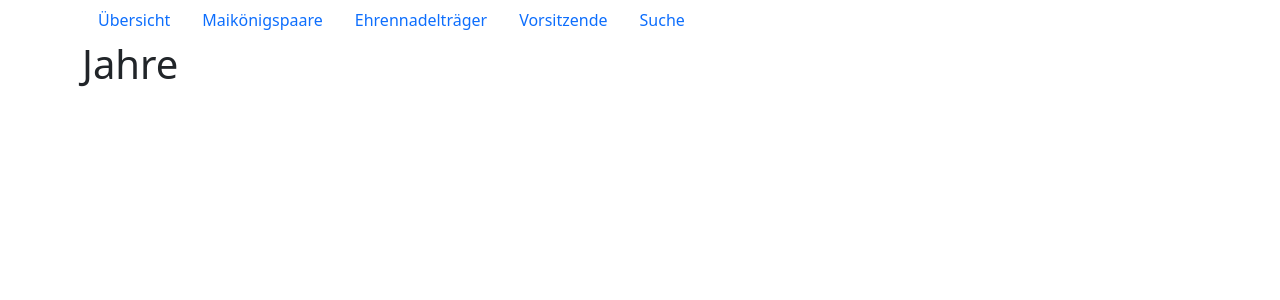
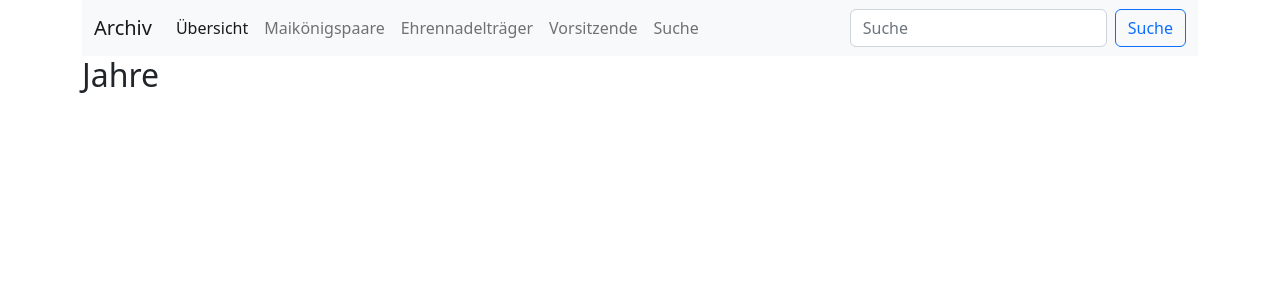
Before and after one commit to cehser/mgarchiv, a Django app: page / in a window 1280 px wide. Shown: the top 300 px of the page. Run offline with Django 4.2, Linux system fonts and the light colour scheme; data that the repository does not hold is empty; parts of the project's set-up code (start-up, migrations or seed data) failed here and were passed over; some libraries are stand-ins or nearby versions.

Commit message:
Navbar eingefügt Master-Template umbenannt Bootstrap-Modul entfernt und in Template eingefügt Überschriftenebenen korrigiert h1->h2

```diff
--- /dev/null
+++ b/archiv/templates/_master.html
@@ -0,0 +1,22 @@
+<!DOCTYPE html>
+<html lang="de">
+<head>
+  <meta charset="utf-8">
+  <meta name="viewport" content="width=device-width, initial-scale=1">
+  <title>{% block title %}{% endblock %}</title>
+  <!-- Bootstrap -->
+  <link href="https://cdn.jsdelivr.net/npm/bootstrap@5.2.3/dist/css/bootstrap.min.css" rel="stylesheet" integrity="sha384-rbsA2VBKQhggwzxH7pPCaAqO46MgnOM80zW1RWuH61DGLwZJEdK2Kadq2F9CUG65" crossorigin="anonymous">
+</head>
+
+</head>
+<body>
+  <div class="container">
+    {% include '_navbar.html' %}
+
+
+    {% block content %}
+    {% endblock %}
+  </div>
+  <script src="https://cdn.jsdelivr.net/npm/bootstrap@5.2.3/dist/js/bootstrap.bundle.min.js" integrity="sha384-kenU1KFdBIe4zVF0s0G1M5b4hcpxyD9F7jL+jjXkk+Q2h455rYXK/7HAuoJl+0I4" crossorigin="anonymous"></script>
+</body>
+</html>
--- /dev/null
+++ b/archiv/templates/_navbar.html
@@ -0,0 +1,27 @@
+{% url 'jahre' as home_url %}
+{% url 'maikoenigspaare' as maikoenigspaare_url %}
+{% url 'ehrennadeltraeger' as ehrennadeltraeger_url %}
+{% url 'vorsitzende' as vorsitzende_url %}
+{% url 'suche' as suche_url %}
+
+<nav class="navbar  navbar-expand-lg bg-light">
+  <div class="container-fluid">
+    <span class="navbar-brand mb-0 h1">Archiv</span>
+    <button class="navbar-toggler" type="button" data-bs-toggle="collapse" data-bs-target="#navbarNav" aria-controls="navbarNav" aria-expanded="false" aria-label="Toggle navigation">
+      <span class="navbar-toggler-icon"></span>
+    </button>
+    <div class="collapse navbar-collapse" id="navbarNav">
+      <ul class="navbar-nav">
+        <li class="nav-item"><a class="nav-link {% if request.path == home_url %} active {%endif%}" href="{{home_url}}">Übersicht</a></li>
+        <li class="nav-item"><a class="nav-link {% if request.path == maikoenigspaare_url %} active {%endif%}" href="{{maikoenigspaare_url}}">Maikönigspaare</a></li>
+        <li class="nav-item"><a class="nav-link {% if request.path == ehrennadeltraeger_url %} active {%endif%}" href="{{ehrennadeltraeger_url}}">Ehrennadelträger</a></li>
+        <li class="nav-item"><a class="nav-link {% if request.path == vorsitzende_url %} active {%endif%}" href="{{vorsitzende_url}}">Vorsitzende</a></li>
+        <li class="nav-item"><a class="nav-link {% if request.path == suche_url %} active {%endif%}" href="{{suche_url}}">Suche</a></li>
+      </ul>
+    </div>
+    <form class="d-flex" role="search">
+      <input class="form-control me-2" type="search" placeholder="Suche" aria-label="Suche">
+      <button class="btn btn-outline-primary" type="submit">Suche</button>
+    </form>
+  </div>
+</nav>
--- a/archiv/templates/ehrennadeltraeger.html
+++ b/archiv/templates/ehrennadeltraeger.html
@@ -1,4 +1,4 @@
-{% extends "master.html" %}
+{% extends "_master.html" %}
 
 {% block title %}
   Ehrennadelträger - Archiv Maigesellschaft Derichsweiler
@@ -7,7 +7,7 @@
 
 {% block content %}
 
-  <h1>Ehrennadelträger</h1>
+  <h2>Ehrennadelträger</h2>
 
   <table class="table table-sm">
     <thead><tr>
--- a/archiv/templates/maijahr.html
+++ b/archiv/templates/maijahr.html
@@ -1,4 +1,4 @@
-{% extends "master.html" %}
+{% extends "_master.html" %}
 
 {% block title %}
   Jahr {{ maijahr.jahr }} Archiv Maigesellschaft Derichsweiler
@@ -6,7 +6,7 @@
 
 
 {% block content %}
-  <h1>Jahr {{ maijahr.jahr }}</h1>
+  <h2>Jahr {{ maijahr.jahr }}</h2>
   <table class="table table-sm">
     <thead><tr>
     <th>Amt</th>
--- a/archiv/templates/maijahre.html
+++ b/archiv/templates/maijahre.html
@@ -1,4 +1,4 @@
-{% extends "master.html" %}
+{% extends "_master.html" %}
 
 {% block title %}
   Archiv Maigesellschaft Derichsweiler
@@ -7,7 +7,7 @@
 
 {% block content %}
 
-  <h1>Jahre</h1>
+  <h2>Jahre</h2>
 
   <div class="list-group">
     {% for x in maijahre %}
--- a/archiv/templates/maikoenigspaare.html
+++ b/archiv/templates/maikoenigspaare.html
@@ -1,4 +1,4 @@
-{% extends "master.html" %}
+{% extends "_master.html" %}
 
 {% block title %}
    Maikönigspaare - Archiv Maigesellschaft Derichsweiler
@@ -7,7 +7,7 @@
 
 {% block content %}
 
-  <h1>Maikönigspaare</h1>
+  <h2>Maikönigspaare</h2>
 
   <table class="table table-sm">
     <thead><tr>
--- a/archiv/templates/master.html
+++ /dev/null
@@ -1,25 +0,0 @@
-<!DOCTYPE html>
-<html lang="de">
-<head>
-  <title>{% block title %}{% endblock %}</title>
-  {% load bootstrap5 %}
-  {% bootstrap_css %}
-  {% bootstrap_javascript %}
-  <meta name="viewport" content="width=device-width, initial-scale=1">
-</head>
-<body>
-  <div class="container">
-    <ul class="nav">
-      <li class="nav-item"><a class="nav-link"  href="/">Übersicht</a></li>
-      <li class="nav-item"><a class="nav-link"  href="/maikoenigspaare">Maikönigspaare</a></li>
-      <li class="nav-item"><a class="nav-link"  href="/ehrennadeltraeger">Ehrennadelträger</a></li>
-      <li class="nav-item"><a class="nav-link"  href="/vorsitzende">Vorsitzende</a></li>
-      <li class="nav-item"><a class="nav-link"  href="/suche">Suche</a></li>
-    </ul>
-
-
-    {% block content %}
-    {% endblock %}
-  </div>
-</body>
-</html>
--- a/archiv/templates/person.html
+++ b/archiv/templates/person.html
@@ -1,4 +1,4 @@
-{% extends "master.html" %}
+{% extends "_master.html" %}
 
 {% block title %}
   {{ person }} Archiv Maigesellschaft Derichsweiler
@@ -7,7 +7,7 @@
 
 {% block content %}
 
-  <h1>{{ person }}</h1>
+  <h2>{{ person }}</h2>
 
   <table class="table">
     <thead><tr>
--- a/archiv/templates/suche.html
+++ b/archiv/templates/suche.html
@@ -1,4 +1,4 @@
-{% extends "master.html" %}
+{% extends "_master.html" %}
 
 {% block title %}
   Suche Archiv Maigesellschaft Derichsweiler
@@ -6,7 +6,7 @@
 
 
 {% block content %}
-  <h1>Suche</h1>
+  <h2>Suche</h2>
   <form method="get">
       {{ filter.form.as_p }}
       <input type="submit" />
--- a/archiv/templates/vorsitzende.html
+++ b/archiv/templates/vorsitzende.html
@@ -1,4 +1,4 @@
-{% extends "master.html" %}
+{% extends "_master.html" %}
 
 {% block title %}
    Vorsitzende - Archiv Maigesellschaft Derichsweiler
@@ -7,7 +7,7 @@
 
 {% block content %}
 
-  <h1>Vorsitzende</h1>
+  <h2>Vorsitzende</h2>
 
   <table class="table table-sm">
     <thead><tr>
--- a/requirements.txt
+++ b/requirements.txt
@@ -1,7 +1,6 @@
 asgiref==3.6.0
 beautifulsoup4==4.11.2
 Django==4.1.7
-django-bootstrap-v5==1.0.11
 django-filter==22.1
 soupsieve==2.4
 sqlparse==0.4.3
```
